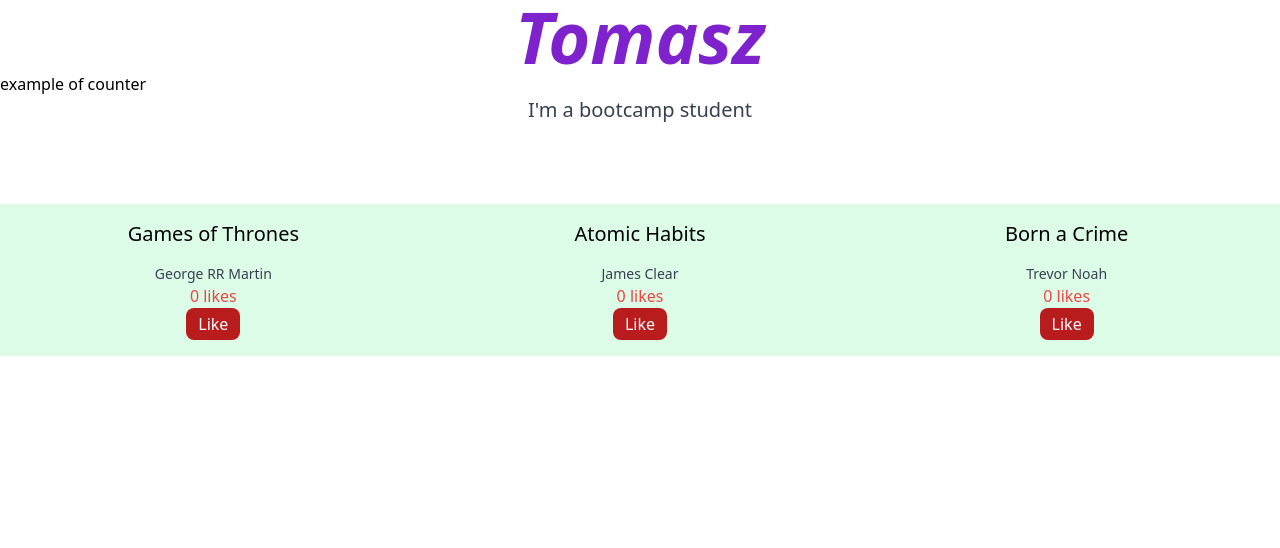
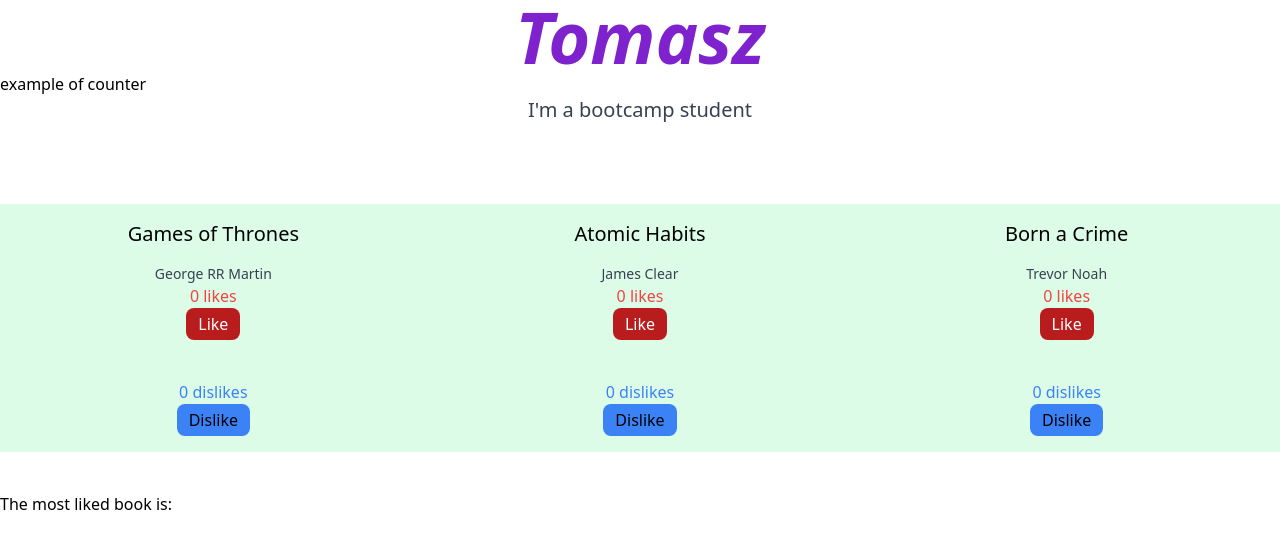
Before and after one commit to TomaszSarmata/solo-project, a Next.js app: page / in a window 1280 px wide. Shown: the top 548 px of the page. Built offline with nearby package versions, Linux system fonts and the light colour scheme.

Commit message:
added callback function onLike to book-item

```diff
--- a/components/home/book-grid/book-item.js
+++ b/components/home/book-grid/book-item.js
@@ -1,11 +1,22 @@
 import { useState } from "react";
 import books from "./books";
 
-export default function BookItem({ title, author }) {
+export default function BookItem({ title, author, onLike }) {
   const [likes, setLikes] = useState(0);
+  const [dislikes, setDislikes] = useState(0);
 
   const handleIncrementLike = () => {
-    setLikes(likes + 1);
+    let newValue = likes + 1;
+    let details = {
+      title: title,
+      likes: newValue,
+    };
+    onLike(details);
+    setLikes(newValue);
+  };
+
+  const handleDecrementLike = () => {
+    setDislikes(dislikes + 1);
   };
 
   return (
@@ -23,6 +34,17 @@ export default function BookItem({ title, author }) {
               Like
             </button>
           </div>
+          <p className="text-blue-500 text-center font-medium mt-10">
+            {dislikes} dislikes
+          </p>
+          <div className="flex flex-row justify-center w-full">
+            <button
+              className="bg-blue-500 py-1 px-3 rounded-lg"
+              onClick={handleDecrementLike}
+            >
+              Dislike
+            </button>
+          </div>
         </div>
       </div>
     </div>
--- a/components/home/book-grid/index.js
+++ b/components/home/book-grid/index.js
@@ -1,13 +1,34 @@
+import { useState } from "react";
 import BookItem from "./book-item";
 import { books } from "./books";
 
 export default function BookGrid() {
+  const [mostLikedBook, setMostLikedBook] = useState("");
+  const [numberOfLikes, setNumberOfLikes] = useState(0);
+
+  const handleLike = (details) => {
+    if (details.likes > numberOfLikes) {
+      let newValue = details.likes;
+      setNumberOfLikes(newValue);
+      setMostLikedBook(details.title);
+    }
+  };
+
   return (
-    <div>
-      <div id="book-grid" className="mt-20 grid grid-cols-3 bg-red-100 w-full">
+    <div className="w-full flex flex-col">
+      <div className="mt-20 grid grid-cols-3 bg-red-100 w-full">
         {books.map((book) => {
-          return <BookItem title={book.title} author={book.author}></BookItem>;
+          return (
+            <BookItem
+              title={book.title}
+              author={book.author}
+              onLike={handleLike}
+            ></BookItem>
+          );
         })}
+      </div>
+      <div className="w-full my-10">
+        The most liked book is: {mostLikedBook}
       </div>
     </div>
   );
```
